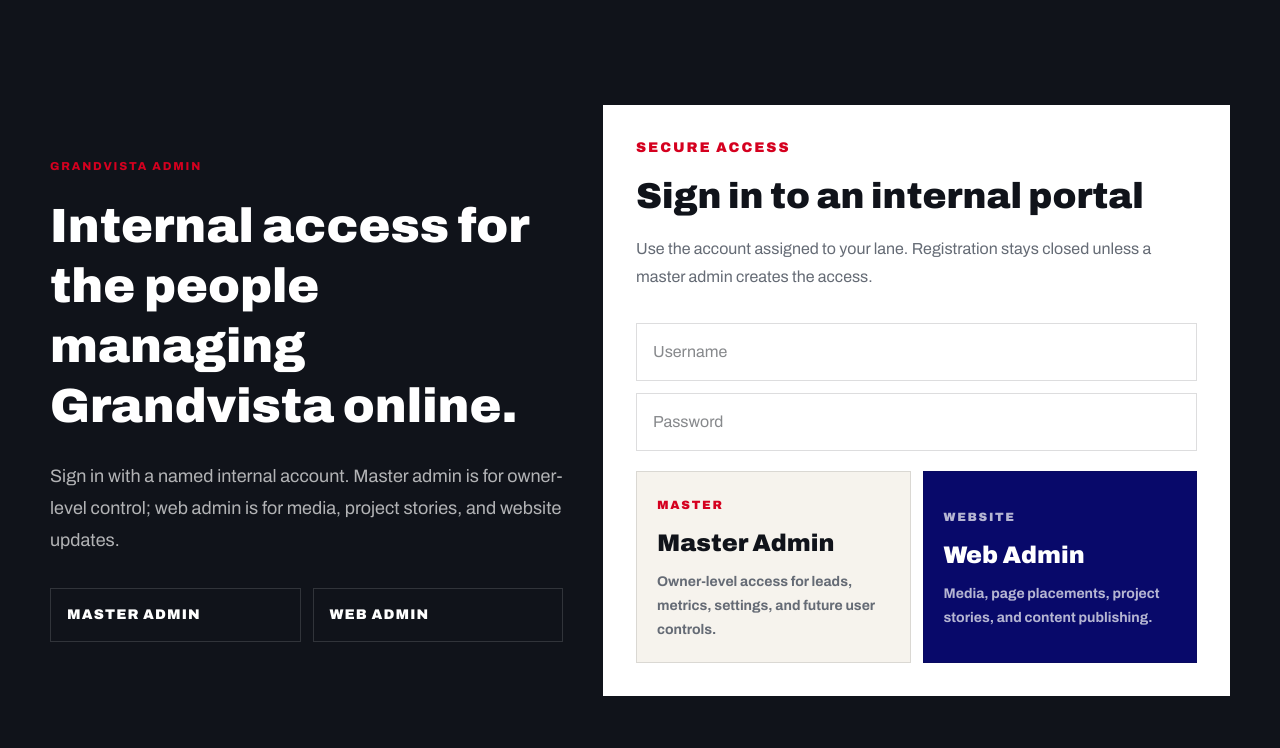
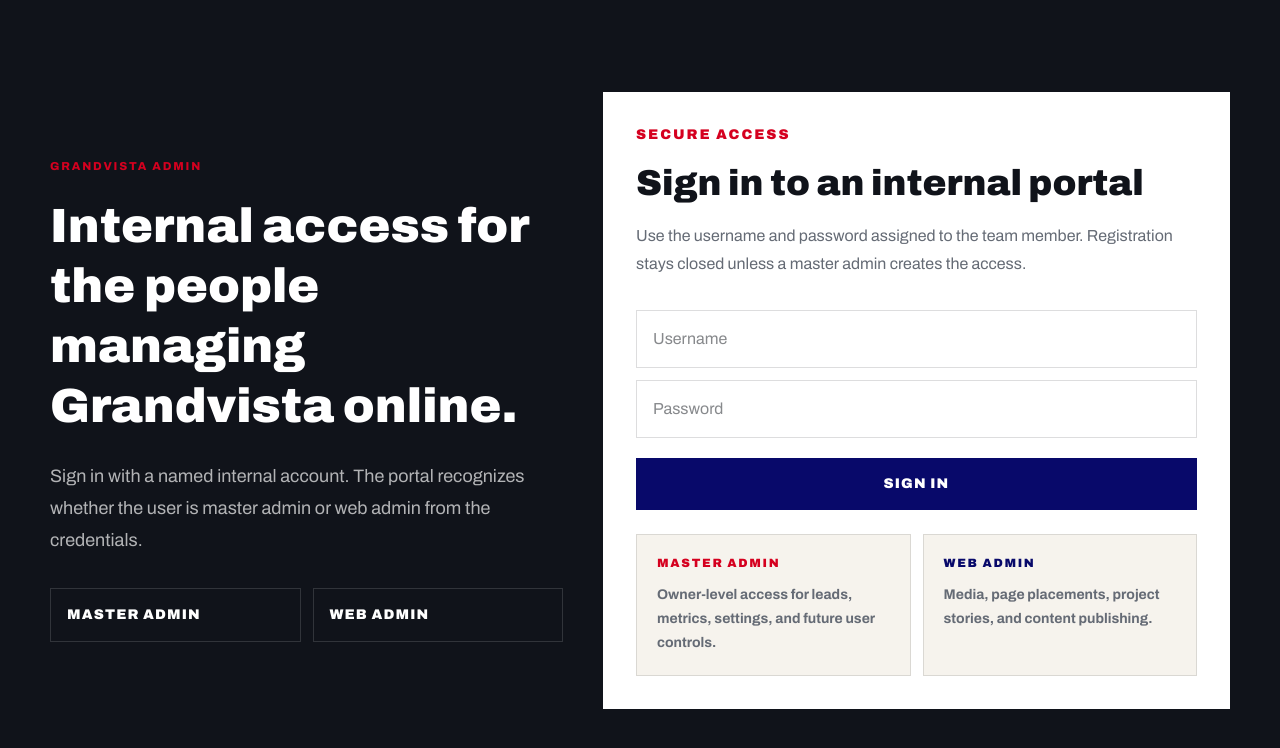
Before and after one commit to phugialy/grandvista-construct, a Next.js app: page /admin/login in a window 1280 px wide. Shown: the top 748 px of the page. Built offline with nearby package versions, Linux system fonts and the light colour scheme.

Commit message:
Infer admin role from credentials

```diff
--- a/src/app/admin/login/actions.ts
+++ b/src/app/admin/login/actions.ts
@@ -1,24 +1,16 @@
 "use server";
 
 import { redirect } from "next/navigation";
-import { type AdminRole, isAdminRole, setAdminSession, validateAdminCredentials } from "@/lib/admin-auth";
-
-function getRequestedRole(formData: FormData): AdminRole {
-  const requestedRole = formData.get("admin_role");
-
-  return isAdminRole(requestedRole) ? requestedRole : "web";
-}
+import { setAdminSession, validateAdminCredentials } from "@/lib/admin-auth";
 
 export async function loginAdmin(formData: FormData) {
-  const role = getRequestedRole(formData);
   const session = validateAdminCredentials({
     password: formData.get("password"),
-    role,
     username: formData.get("username"),
   });
 
   if (!session) {
-    redirect(`/admin/login?status=invalid&role=${role}`);
+    redirect("/admin/login?status=invalid");
   }
 
   await setAdminSession(session);
--- a/src/app/admin/login/page.tsx
+++ b/src/app/admin/login/page.tsx
@@ -3,10 +3,9 @@ import { loginAdmin } from "./actions";
 export default async function AdminLoginPage({
   searchParams,
 }: {
-  searchParams?: Promise<{ status?: string; role?: string }>;
+  searchParams?: Promise<{ status?: string }>;
 }) {
-  const { status, role } = searchParams ? await searchParams : {};
-  const selectedRole = role === "master" ? "master" : "web";
+  const { status } = searchParams ? await searchParams : {};
 
   return (
     <main className="min-h-screen bg-ink text-white">
@@ -17,8 +16,8 @@ export default async function AdminLoginPage({
             Internal access for the people managing Grandvista online.
           </h1>
           <p className="mt-6 max-w-2xl text-lg leading-8 text-white/68">
-            Sign in with a named internal account. Master admin is for owner-level control;
-            web admin is for media, project stories, and website updates.
+            Sign in with a named internal account. The portal recognizes whether the user is
+            master admin or web admin from the credentials.
           </p>
           <div className="mt-8 grid gap-3 sm:grid-cols-2">
             {["Master Admin", "Web Admin"].map((item) => (
@@ -33,11 +32,11 @@ export default async function AdminLoginPage({
           <p className="text-sm font-black uppercase tracking-[0.14em] text-brand-red">Secure Access</p>
           <h2 className="mt-4 text-4xl font-black leading-tight">Sign in to an internal portal</h2>
           <p className="mt-4 leading-7 text-steel">
-            Use the account assigned to your lane. Registration stays closed unless a master admin creates the access.
+            Use the username and password assigned to the team member. Registration stays closed unless a master admin creates the access.
           </p>
           {status === "invalid" ? (
             <p className="mt-6 border border-brand-red/30 bg-brand-red/8 p-4 text-sm font-bold text-brand-red">
-              The username or password did not match {selectedRole === "master" ? "master admin" : "web admin"} access.
+              The username or password did not match an active admin account.
             </p>
           ) : null}
           <input
@@ -56,35 +55,25 @@ export default async function AdminLoginPage({
             required
             type="password"
           />
-          <div className="mt-5 grid gap-3 md:grid-cols-2">
-            <button
-              className="border border-ink/12 bg-warm-white p-5 text-left transition hover:border-brand-red hover:bg-white"
-              name="admin_role"
-              type="submit"
-              value="master"
-            >
-              <span className="text-xs font-black uppercase tracking-[0.14em] text-brand-red">
-                Master
-              </span>
-              <span className="mt-3 block text-2xl font-black leading-tight">Master Admin</span>
-              <span className="mt-3 block text-sm font-bold leading-6 text-steel">
+          <button
+            className="mt-5 w-full bg-navy px-6 py-4 text-sm font-black uppercase tracking-[0.08em] text-white hover:bg-brand-red"
+            type="submit"
+          >
+            Sign In
+          </button>
+          <div className="mt-6 grid gap-3 md:grid-cols-2">
+            <div className="border border-ink/12 bg-warm-white p-5">
+              <p className="text-xs font-black uppercase tracking-[0.14em] text-brand-red">Master Admin</p>
+              <p className="mt-3 text-sm font-bold leading-6 text-steel">
                 Owner-level access for leads, metrics, settings, and future user controls.
-              </span>
-            </button>
-            <button
-              className="border border-ink/12 bg-navy p-5 text-left text-white transition hover:border-brand-red hover:bg-brand-red"
-              name="admin_role"
-              type="submit"
-              value="web"
-            >
-              <span className="text-xs font-black uppercase tracking-[0.14em] text-white/70">
-                Website
-              </span>
-              <span className="mt-3 block text-2xl font-black leading-tight">Web Admin</span>
-              <span className="mt-3 block text-sm font-bold leading-6 text-white/70">
+              </p>
+            </div>
+            <div className="border border-ink/12 bg-warm-white p-5">
+              <p className="text-xs font-black uppercase tracking-[0.14em] text-navy">Web Admin</p>
+              <p className="mt-3 text-sm font-bold leading-6 text-steel">
                 Media, page placements, project stories, and content publishing.
-              </span>
-            </button>
+              </p>
+            </div>
           </div>
         </form>
       </section>
--- a/src/lib/admin-auth.ts
+++ b/src/lib/admin-auth.ts
@@ -82,26 +82,27 @@ function safeCompare(value: string, expected: string) {
 
 export function validateAdminCredentials({
   password,
-  role,
   username,
 }: {
   password: unknown;
-  role: AdminRole;
   username: unknown;
 }) {
   if (typeof username !== "string" || typeof password !== "string") {
     return null;
   }
 
-  const account = getAdminAccount(role);
+  const normalizedUsername = username.trim().toLowerCase();
+  const account = (["master", "web"] as const)
+    .map((role) => getAdminAccount(role))
+    .find((candidate) => {
+      if (!candidate) {
+        return false;
+      }
+
+      return safeCompare(normalizedUsername, candidate.username) && safeCompare(password, candidate.password);
+    });
 
   if (!account) {
-    return null;
-  }
-
-  const normalizedUsername = username.trim().toLowerCase();
-
-  if (!safeCompare(normalizedUsername, account.username) || !safeCompare(password, account.password)) {
     return null;
   }
 
```
